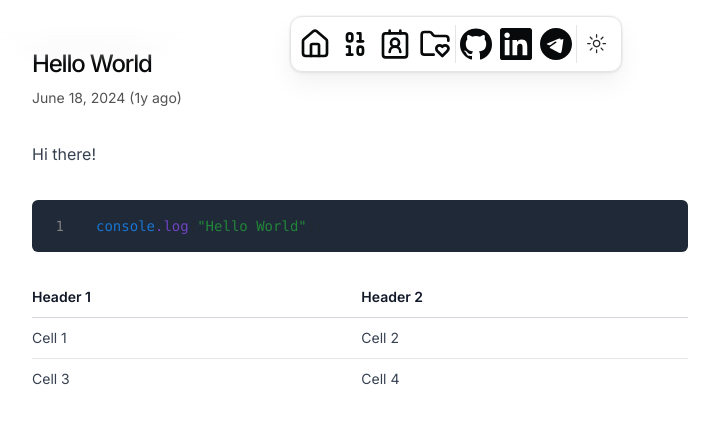
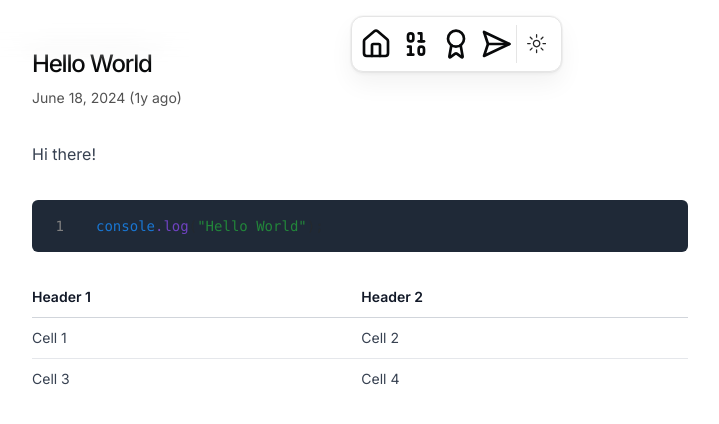
Before and after one commit to buoysophit/My-portfolio-v1, a Next.js app: page /blog/hello-world in a window 1280 px wide. Shown: the top 424 px of the page, without its empty margins (184-903 px from the left). Built offline with nearby package versions, Linux system fonts and the light colour scheme.

Commit message:
fix dock

```diff
--- a/src/components/icons.tsx
+++ b/src/components/icons.tsx
@@ -230,10 +230,14 @@ export const Icons = {
       <path d="M24 12.073c0-6.627-5.373-12-12-12s-12 5.373-12 12c0 5.99 4.388 10.954 10.125 11.854v-8.385H7.078v-3.47h3.047V9.43c0-3.007 1.792-4.669 4.533-4.669 1.312 0 2.686.235 2.686.235v2.953H15.83c-1.491 0-1.956.925-1.956 1.874v2.25h3.328l-.532 3.47h-2.796v8.385C19.612 23.027 24 18.062 24 12.073z"/>
     </svg>
   ),
-
-  instagram: (props: IconProps) => (
-    <svg {...props} viewBox="0 0 24 24" fill="currentColor">
-      <path d="M12 2.163c3.204 0 3.584.012 4.85.07 3.252.148 4.771 1.691 4.919 4.919.058 1.265.069 1.645.069 4.849 0 3.205-.012 3.584-.069 4.849-.149 3.225-1.664 4.771-4.919 4.919-1.266.058-1.644.07-4.85.07-3.204 0-3.584-.012-4.849-.07-3.26-.149-4.771-1.699-4.919-4.92-.058-1.265-.07-1.644-.07-4.849 0-3.204.013-3.583.07-4.849.149-3.227 1.664-4.771 4.919-4.919 1.266-.057 1.645-.069 4.849-.069zm0-2.163c-3.259 0-3.667.014-4.947.072-4.358.2-6.78 2.618-6.98 6.98-.059 1.281-.073 1.689-.073 4.948 0 3.259.014 3.668.072 4.948.2 4.358 2.618 6.78 6.98 6.98 1.281.058 1.689.072 4.948.072 3.259 0 3.668-.014 4.948-.072 4.354-.2 6.782-2.618 6.979-6.98.059-1.28.073-1.689.073-4.948 0-3.259-.014-3.667-.072-4.947-.196-4.354-2.617-6.78-6.979-6.98-1.281-.059-1.69-.073-4.949-.073zm0 5.838c-3.403 0-6.162 2.759-6.162 6.162s2.759 6.163 6.162 6.163 6.162-2.759 6.162-6.163c0-3.403-2.759-6.162-6.162-6.162zm0 10.162c-2.209 0-4-1.79-4-4 0-2.209 1.791-4 4-4s4 1.791 4 4c0 2.21-1.791 4-4 4zm6.406-11.845c-.796 0-1.441.645-1.441 1.44s.645 1.44 1.441 1.44c.795 0 1.439-.645 1.439-1.44s-.644-1.44-1.439-1.44z"/>
+  award: (props: IconProps) => (
+    <svg
+      xmlns="http://www.w3.org/2000/svg"
+      viewBox="0 0 24 24"
+      fill="currentColor"
+      {...props}
+    >
+      <path d="M12 2a7 7 0 100 14 7 7 0 000-14zm0 12a5 5 0 110-10 5 5 0 010 10zm0 2c-3.33 0-10 1.67-10 5v3h20v-3c0-3.33-6.67-5-10-5z" />
     </svg>
   ),
 };
--- a/src/components/navbar.tsx
+++ b/src/components/navbar.tsx
@@ -36,29 +36,7 @@ export default function Navbar() {
             </Tooltip>
           </DockIcon>
         ))}
-        <Separator orientation="vertical" className="h-full" />
-        {Object.entries(DATA.contact.social)
-          .filter(([_, social]) => social.navbar)
-          .map(([name, social]) => (
-            <DockIcon key={name}>
-              <Tooltip>
-                <TooltipTrigger asChild>
-                  <Link
-                    href={social.url}
-                    className={cn(
-                      buttonVariants({ variant: "ghost", size: "icon" }),
-                      "size-14"
-                    )}
-                  >
-                    <social.icon className="size-8" />
-                  </Link>
-                </TooltipTrigger>
-                <TooltipContent>
-                  <p>{name}</p>
-                </TooltipContent>
-              </Tooltip>
-            </DockIcon>
-          ))}
+
         <Separator orientation="vertical" className="h-full py-2" />
         <DockIcon>
           <Tooltip>
--- a/src/data/resume.tsx
+++ b/src/data/resume.tsx
@@ -1,5 +1,6 @@
 import { Icons } from "@/components/icons";
-import { HomeIcon, FolderIcon, Contact2Icon, BinaryIcon, ActivityIcon, FolderHeartIcon } from "lucide-react";
+import { ArchiveIcon } from "@radix-ui/react-icons";
+import { HomeIcon, FolderIcon, Contact2Icon, BinaryIcon, ActivityIcon, FolderHeartIcon, AwardIcon, SendHorizontalIcon } from "lucide-react";
 
 export const DATA = {
   name: "BuoySophit",
@@ -57,8 +58,9 @@ export const DATA = {
   navbar: [
     { href: "/", icon: HomeIcon, label: "Home" },
     { href: "#projects", icon: BinaryIcon, label: "Projects" },
-    { href: "#contact", icon: Contact2Icon, label: "Contact" },
-    { href: "/resume", icon: FolderHeartIcon, label: "Resume" },
+    { href: "/Achievement ", icon: AwardIcon, label: "Certificates" },
+    { href: "#contact", icon: SendHorizontalIcon, label: "Contact" },
+
 
   ],
   contact: {
@@ -74,21 +76,20 @@ export const DATA = {
 
         navbar: true,
       },
+
       LinkedIn: {
         name: "LinkedIn",
         url: "https://www.linkedin.com/in/buoy-sophit-06111a2b4/",
         icon: Icons.linkedin,
-
         navbar: true,
       },
 
-      Telgram: {
+      Telegram:{
         name: "Telegram",
-        url: "https://t.me/buoysophit",
+        url: "https://t.me/buoysophitt",
         icon: Icons.telegram,
         navbar: true,
-      },
-
+      }
     },
   },
 education: [
```
Also changed, not shown: src/app/achievement/page.tsx (added).
